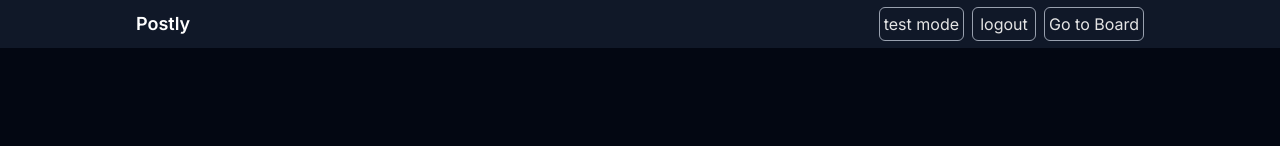
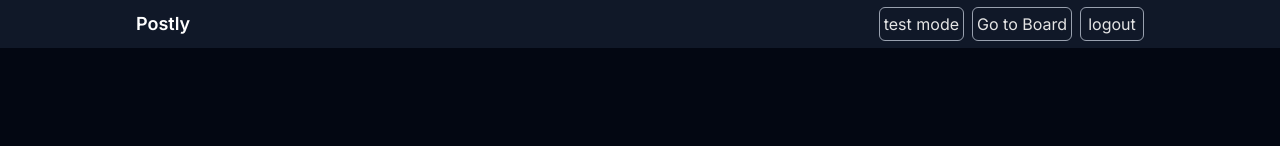
Before and after one commit to feast-note/postly, a Next.js app: page / in a window 1280 px wide. Shown: the top 146 px of the page. Built offline with nearby package versions, Linux system fonts and the light colour scheme; no server answers; sample sign-in values are in the browser's storage.

Commit message:
feat: navbar link 순서 수정

```diff
--- a/src/components/Navbar.tsx
+++ b/src/components/Navbar.tsx
@@ -18,10 +18,10 @@ export default function Navbar() {
         </Link>
         {session ? (
           <>
-            <Button value="logout" onClick={() => signOut()} />
             <Link href="/pin">
               <Button value="Go to Board" />
             </Link>
+            <Button value="logout" onClick={() => signOut()} />
           </>
         ) : (
           <>
```
